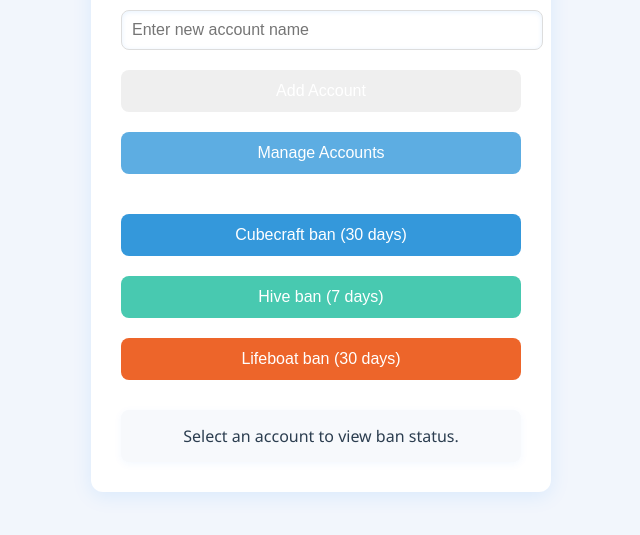
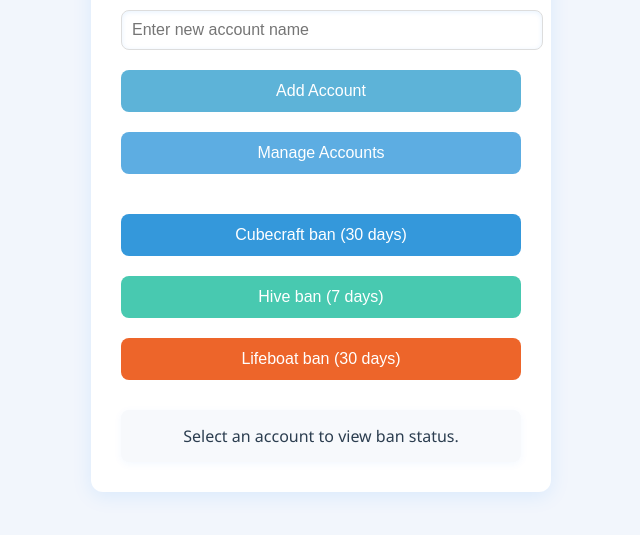
Before and after one commit to Ap-Aileron/MCBE-PE-Ban-Tracker, a plain HTML site: page index.html in a window 1280 px wide. Shown: the part 205-740 px from the top of the page, without its empty margins (319-959 px from the left). Drawn offline with Linux system fonts and the light colour scheme.

Commit message:
Fixed Add Account Btn

```diff
--- a/styles.css
+++ b/styles.css
@@ -72,6 +72,14 @@ button {
     background-color: #b16603;
 }
 
+#addAccountBtn {
+    background-color: #5db3d8;
+}
+
+#addAccountBtn:hover {
+    background-color: #4ca3c9;
+}
+
 input {
     width: 100%;
     padding: 10px;
@@ -81,6 +89,7 @@ input {
     border-radius: 8px;
     box-shadow: inset 0 1px 5px rgba(0, 123, 255, 0.1);
 }
+
 
 .account-buttons {
     display: none;
```
